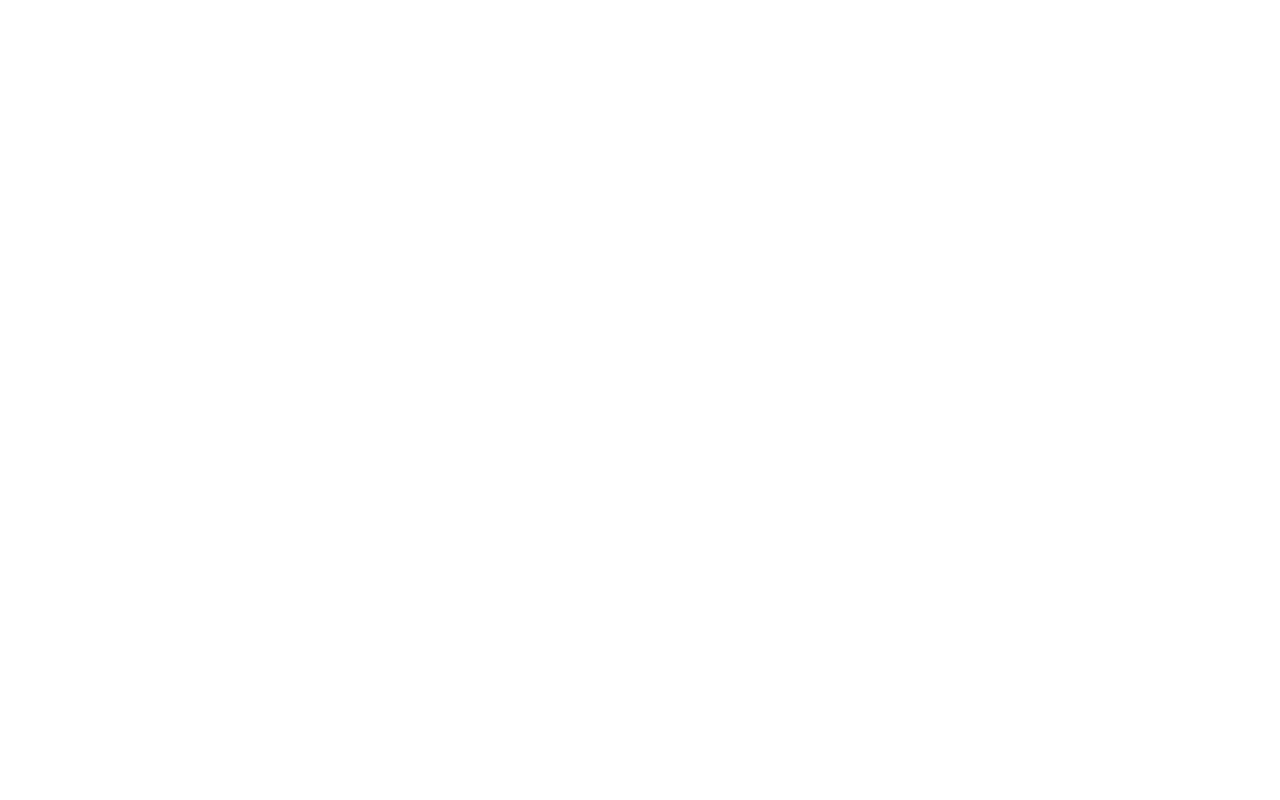
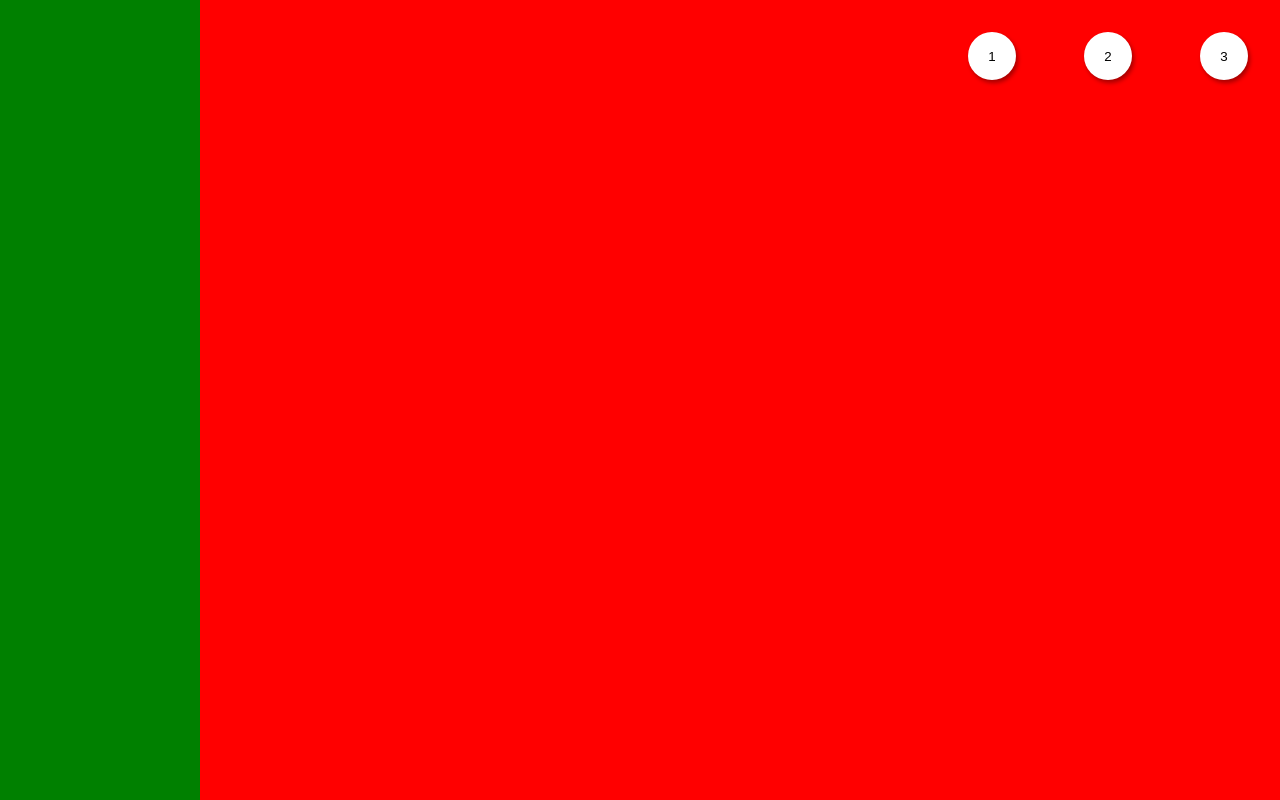
Before and after one commit to MartinaGangemi/htmlcss-shoes, a plain HTML site: page index.html in a window 1280 px wide. Shown: the top 800 px of the page. Drawn offline with Linux system fonts and the light colour scheme.

Commit message:
Create Header

```diff
--- a/css/style.css
+++ b/css/style.css
@@ -3,3 +3,46 @@
     padding: 0;
     box-sizing: border-box;
 }
+
+body{
+    background-color: #FF0000;
+}
+:root{
+    --background_button: white;
+    --background_1:#FF0000;
+    --background_2: #008000;
+    --background_3: #FFFF00;
+    --text-color_1: #FFFF00;
+    -text-color_2: #008000;
+}
+
+.menu_header{
+    position: fixed;
+    right: 0;
+}
+
+nav> ul li{
+    display: inline-block;
+    margin: 2rem;
+}
+
+.menu_button>a{
+    text-decoration: none;
+    color: black;
+}
+
+.menu_button{
+    text-decoration: none;
+    background-color: var(--background_button) ;
+    border: none;
+    width: 3rem;
+    height: 3rem;
+    border-radius: 50%;
+    box-shadow: 2px 3px 4px rgba(0, 0, 0, 0.349);
+}
+
+.prova{
+    background-color: #008000;
+    height: 1400px;
+    width: 200px;
+}
--- a/index.html
+++ b/index.html
@@ -11,7 +11,11 @@
     <!-- menù header -->
     <header class="menu_header">
         <nav>
-
+            <ul>
+                <li><button class="menu_button"><a href="#">1</a></button></li>
+                <li><button class="menu_button"><a href="#">2</a></button></li>
+                <li><button class="menu_button"><a href="#">3</a></button></li>
+            </ul>
         </nav>
     </header>
     <!-- main container -->
@@ -23,6 +27,7 @@
             <div class="text_shoes">
 
             </div>
+            <div class="prova"></div>
         </section>
 
     </main>
```
